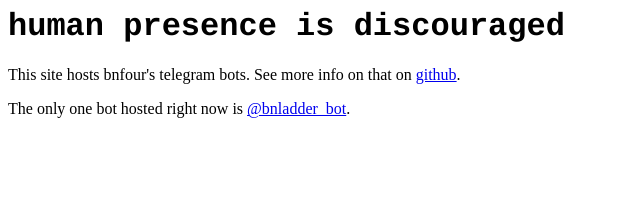
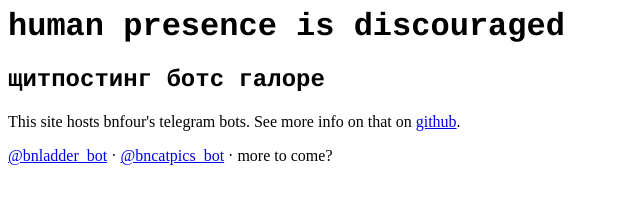
Before and after one commit to bnfour/tg-bots, a plain HTML site: page index.html in a window 1280 px wide. Shown: the whole page, without its empty margins (0-640 px from the left). Drawn offline with Linux system fonts and the light colour scheme.

Commit message:
'landing page' updated

```diff
--- a/index.html
+++ b/index.html
@@ -5,7 +5,8 @@
 	</head>
 	<body>
 		<h1 style="font-family: courier, monospace;">human presence is discouraged</h1>
+		<h2 style="font-family: courier, monospace;">щитпостинг ботс галоре</h2>
 		<p>This site hosts bnfour's telegram bots. See more info on that on <a href="https://github.com/bnfour/tg-bots">github</a>.</p>
-		<p>The only one bot hosted right now is <a href="https://t.me/bnladder_bot">@bnladder_bot</a>.</p>
+		<p><a href="https://t.me/bnladder_bot">@bnladder_bot</a> &middot; <a href="https://t.me/bncatpics_bot">@bncatpics_bot</a> &middot; more to come?</p>
 	</body>
 </html>
```
